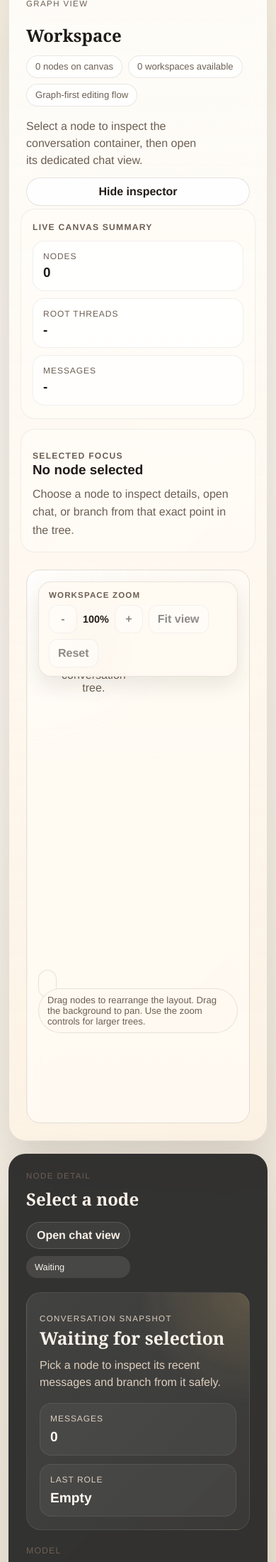
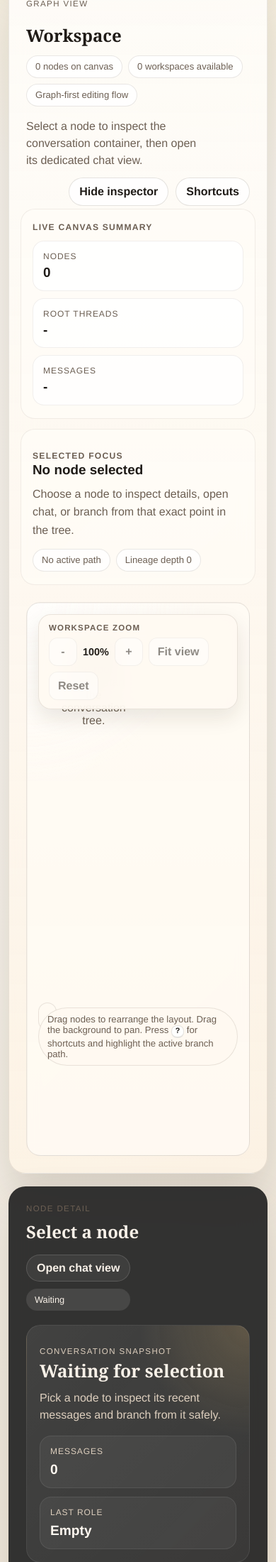
Before and after one commit to Howardleejhenhao/Generative-AI-LLM-Tree, a Django app: template tree_ui/templates/tree_ui/index.html in a window 390 px wide. Shown: the part 1752-3952 px from the top of the page at 71% size. Run offline with Django 5.2, Linux system fonts and the light colour scheme; the template is opened without the code that fills it, so the values that code supplies are empty.

Commit message:
feat: add graph shortcut and lineage cues

```diff
--- a/tree_ui/static/tree_ui/css/app.css
+++ b/tree_ui/static/tree_ui/css/app.css
@@ -820,10 +820,21 @@ body:has(.chat-page-immersive) .page-shell {
   background: rgba(255, 255, 255, 0.95);
 }
 
+.detail-toggle-button-quiet {
+  background: rgba(255, 255, 255, 0.72);
+}
+
 .detail-panel-actions {
   display: flex;
   flex-direction: column;
   align-items: flex-end;
+  gap: 10px;
+}
+
+.canvas-panel-action-row {
+  display: flex;
+  flex-wrap: wrap;
+  justify-content: flex-end;
   gap: 10px;
 }
 
@@ -1509,6 +1542,13 @@ body:has(.chat-page-immersive) .page-shell {
   line-height: 1.58;
 }
 
+.workspace-selection-flags {
+  display: flex;
+  flex-wrap: wrap;
+  gap: 8px;
+  margin-top: 14px;
+}
+
 .detail-focus-card {
   display: grid;
   gap: 16px;
@@ -1673,6 +1713,99 @@ body:has(.chat-page-immersive) .page-shell {
   -webkit-line-clamp: 3;
 }
 
+kbd {
+  display: inline-flex;
+  align-items: center;
+  justify-content: center;
+  min-width: 1.7em;
+  padding: 0.15em 0.45em;
+  border: 1px solid rgba(74, 58, 40, 0.14);
+  border-bottom-width: 2px;
+  border-radius: 8px;
+  background: rgba(255, 255, 255, 0.88);
+  color: var(--text);
+  font: inherit;
+  font-size: 0.82em;
+  font-weight: 700;
+  line-height: 1.1;
+}
+
+.workspace-help-dialog {
+  position: fixed;
+  inset: 0;
+  z-index: 20;
+}
+
+.workspace-help-backdrop {
+  position: absolute;
+  inset: 0;
+  background: rgba(20, 16, 12, 0.42);
+  backdrop-filter: blur(6px);
+}
+
+.workspace-help-card {
+  position: relative;
+  z-index: 1;
+  width: min(860px, calc(100vw - 32px));
+  margin: min(10vh, 84px) auto 0;
+  padding: 24px;
+  border: 1px solid rgba(55, 43, 31, 0.1);
+  border-radius: 28px;
+  box-shadow: 0 40px 80px rgba(26, 20, 15, 0.24);
+  backdrop-filter: blur(18px);
+  background: rgba(255, 250, 242, 0.94);
+}
+
+.workspace-help-header {
+  display: flex;
+  justify-content: space-between;
+  gap: 16px;
+  align-items: start;
+}
+
+.workspace-help-header h2,
+.workspace-help-section h3 {
+  margin: 0;
+  font-family: Georgia, "Times New Roman", serif;
+}
+
+.workspace-help-grid {
+  display: grid;
+  grid-template-columns: repeat(3, minmax(0, 1fr));
+  gap: 14px;
+  margin-top: 22px;
+}
+
+.workspace-help-section {
+  padding: 18px;
+  border: 1px solid rgba(74, 58, 40, 0.08);
+  border-radius: 20px;
+  background: rgba(255, 255, 255, 0.72);
+}
+
+.workspace-help-list {
+  display: grid;
+  gap: 12px;
+  margin: 16px 0 0;
+}
+
+.workspace-help-list div {
+  display: grid;
+  grid-template-columns: auto 1fr;
+  gap: 12px;
+  align-items: center;
+}
+
+.workspace-help-list dt,
+.workspace-help-list dd {
+  margin: 0;
+}
+
+.workspace-help-list dd {
+  color: var(--muted);
+  line-height: 1.45;
+}
+
 .chat-shell-header {
   right: 372px;
 }
@@ -1855,7 +1992,8 @@ body:has(.chat-page-immersive) .page-shell {
   .detail-panel-actions,
   .lineage-card-header,
   .chat-panel-header,
-  .chat-composer-actions {
+  .chat-composer-actions,
+  .workspace-help-header {
     align-items: stretch;
     flex-direction: column;
   }
--- a/tree_ui/static/tree_ui/js/app.js
+++ b/tree_ui/static/tree_ui/js/app.js
@@ -19,9 +19,15 @@ const workspaceRootCount = document.getElementById("workspace-root-count");
 const workspaceMessageCount = document.getElementById("workspace-message-count");
 const workspaceSelectionTitle = document.getElementById("workspace-selection-title");
 const workspaceSelectionSummary = document.getElementById("workspace-selection-summary");
+const workspaceSelectionType = document.getElementById("workspace-selection-type");
+const workspaceSelectionDepth = document.getElementById("workspace-selection-depth");
 const graphStatus = document.getElementById("graph-status");
 const detailPanelToggle = document.getElementById("detail-panel-toggle");
 const detailPanelPeek = document.getElementById("detail-panel-peek");
+const workspaceHelpToggle = document.getElementById("workspace-help-toggle");
+const workspaceHelpDialog = document.getElementById("workspace-help-dialog");
+const workspaceHelpBackdrop = document.getElementById("workspace-help-backdrop");
+const workspaceHelpClose = document.getElementById("workspace-help-close");
 const fitViewButton = document.getElementById("graph-fit-view");
 const zoomOutButton = document.getElementById("graph-zoom-out");
 const zoomInButton = document.getElementById("graph-zoom-in");
@@ -59,6 +65,7 @@ const editFeedback = document.getElementById("edit-feedback");
 const csrfToken = document.getElementById("csrf-token").value;
 let latestViewportState = null;
 let minimap = null;
+let activeLineageIds = new Set();
 
 function readStoredDetailPanelState() {
   try {
@@ -120,6 +127,21 @@ function getSelectedNode() {
   return nodesById.get(selectedNodeId) || null;
 }
 
+function getLineageIds(node) {
+  const ids = [];
+  let currentNode = node;
+
+  while (currentNode) {
+    ids.push(String(currentNode.id));
+    if (!currentNode.parent_id) {
+      break;
+    }
+    currentNode = nodesById.get(String(currentNode.parent_id)) || null;
+  }
+
+  return ids.reverse();
+}
+
 function getRootNodeCount() {
   return payload.nodes.filter((node) => node.parent_id === null || node.parent_id === undefined).length;
 }
@@ -165,11 +187,27 @@ function getSelectionSummaryText(node) {
   return `${messageText}${lineageText}${editText}`;
 }
 
+function isTypingTarget(element) {
+  if (!element) {
+    return false;
+  }
+
+  const tagName = element.tagName?.toLowerCase();
+  return tagName === "input" || tagName === "textarea" || tagName === "select" || element.isContentEditable;
+}
+
+function setWorkspaceHelpOpen(isOpen) {
+  workspaceHelpDialog.hidden = !isOpen;
+  workspaceHelpDialog.setAttribute("aria-hidden", String(!isOpen));
+  workspaceHelpToggle.setAttribute("aria-expanded", String(isOpen));
+}
+
 function updateWorkspaceSummary() {
   const nodeCount = payload.nodes.length;
   const rootCount = getRootNodeCount();
   const messageCount = getTotalMessageCount();
   const selectedNode = getSelectedNode();
+  const lineageIds = getLineageIds(selectedNode);
 
   heroNodeCount.textContent = `${nodeCount} ${nodeCount === 1 ? "node" : "nodes"}`;
   heroRootCount.textContent = `${rootCount} ${rootCount === 1 ? "thread" : "threads"}`;
@@ -179,6 +217,8 @@ function updateWorkspaceSummary() {
   workspaceMessageCount.textContent = String(messageCount);
   workspaceSelectionTitle.textContent = selectedNode ? selectedNode.title : "No node selected";
   workspaceSelectionSummary.textContent = getSelectionSummaryText(selectedNode);
+  workspaceSelectionType.textContent = selectedNode ? getNodeMode(selectedNode) : "No active path";
+  workspaceSelectionDepth.textContent = `Lineage depth ${lineageIds.length}`;
 }
 
 function getNodeChatUrl(nodeId) {
@@ -243,6 +283,7 @@ async function handleNodePositionCommit(nodeId, position) {
 
 function renderGraphCanvas() {
   return renderCanvas(payload.nodes, selectedNodeId, {
+    activeLineageIds,
     onSelect: updateSelection,
     onPositionCommit: handleNodePositionCommit,
     onMetricsChange: handleCanvasMetricsChange,
@@ -265,6 +306,7 @@ function updateFormState() {
 }
 
 function showEmptyNodeState() {
+  activeLineageIds = new Set();
   nodeTitle.textContent = "No node selected";
   nodeProvider.textContent = "Waiting";
   delete nodeProvider.dataset.provider;
@@ -292,6 +334,7 @@ function updateSelection(nodeId) {
     return;
   }
 
+  activeLineageIds = new Set(getLineageIds(node));
   nodeTitle.textContent = node.title;
   nodeProvider.textContent = node.provider;
   nodeProvider.dataset.provider = node.provider;
@@ -312,6 +355,67 @@ function updateSelection(nodeId) {
   updateFormState();
   updateWorkspaceSummary();
   renderGraphCanvas();
+}
+
+function toggleDetailPanel() {
+  setDetailPanelCollapsed(workspaceShell.dataset.detailPanelCollapsed !== "true");
+}
+
+function handleWorkspaceKeydown(event) {
+  if (isTypingTarget(event.target)) {
+    if (event.key === "Escape" && workspaceHelpDialog.hidden === false) {
+      setWorkspaceHelpOpen(false);
+      event.preventDefault();
+    }
+    return;
+  }
+
+  if (event.key === "Escape" && workspaceHelpDialog.hidden === false) {
+    setWorkspaceHelpOpen(false);
+    event.preventDefault();
+    return;
+  }
+
+  if (event.key === "?") {
+    setWorkspaceHelpOpen(workspaceHelpDialog.hidden);
+    event.preventDefault();
+    return;
+  }
+
+  if (event.key === "i" || event.key === "I") {
+    toggleDetailPanel();
+    event.preventDefault();
+    return;
+  }
+
+  if (event.key === "f" || event.key === "F") {
+    viewport.fitToGraph();
+    event.preventDefault();
+    return;
+  }
+
+  if (event.key === "0") {
+    viewport.resetZoom();
+    event.preventDefault();
+    return;
+  }
+
+  if (event.key === "+" || event.key === "=") {
+    viewport.zoomIn();
+    event.preventDefault();
+    return;
+  }
+
+  if (event.key === "-") {
+    viewport.zoomOut();
+    event.preventDefault();
+    return;
+  }
+
+  if ((event.key === "c" || event.key === "C") && !openChatLink.hidden && openChatLink.href) {
+    window.location.href = openChatLink.href;
+    event.preventDefault();
+  }
 }
 
 function getEditUrl(nodeId) {
@@ -427,15 +531,18 @@ rootModeToggle.addEventListener("change", updateFormState);
 nodeForm.addEventListener("submit", handleNodeSubmit);
 editForm.addEventListener("submit", handleEditSubmit);
 workspaceCreateForm.addEventListener("submit", handleWorkspaceCreateSubmit);
-detailPanelToggle.addEventListener("click", () => {
-  setDetailPanelCollapsed(workspaceShell.dataset.detailPanelCollapsed !== "true");
-});
+detailPanelToggle.addEventListener("click", toggleDetailPanel);
 detailPanelPeek.addEventListener("click", () => setDetailPanelCollapsed(false));
+workspaceHelpToggle.addEventListener("click", () => setWorkspaceHelpOpen(workspaceHelpDialog.hidden));
+workspaceHelpClose.addEventListener("click", () => setWorkspaceHelpOpen(false));
+workspaceHelpBackdrop.addEventListener("click", () => setWorkspaceHelpOpen(false));
 fitViewButton.addEventListener("click", () => viewport.fitToGraph());
 zoomOutButton.addEventListener("click", () => viewport.zoomOut());
 zoomInButton.addEventListener("click", () => viewport.zoomIn());
 zoomResetButton.addEventListener("click", () => viewport.resetZoom());
+window.addEventListener("keydown", handleWorkspaceKeydown);
 syncModelOptions(providerInput, modelInput);
+setWorkspaceHelpOpen(false);
 setDetailPanelCollapsed(readStoredDetailPanelState());
 renderGraphCanvas();
 updateSelection(selectedNodeId);
--- a/tree_ui/static/tree_ui/js/canvas.js
+++ b/tree_ui/static/tree_ui/js/canvas.js
@@ -13,7 +13,7 @@ export function getNodeBounds(node) {
   };
 }
 
-function drawEdge(svg, fromNode, toNode) {
+function drawEdge(svg, fromNode, toNode, isActive = false) {
   const startX = fromNode.position.x + NODE_WIDTH;
   const startY = fromNode.position.y + NODE_MIDPOINT_Y;
   const endX = toNode.position.x;
@@ -26,6 +26,7 @@ function drawEdge(svg, fromNode, toNode) {
     `M ${startX} ${startY} C ${startX + curveOffset} ${startY}, ${endX - curveOffset} ${endY}, ${endX} ${endY}`,
   );
   path.setAttribute("class", "graph-edge");
+  path.dataset.active = String(isActive);
   svg.appendChild(path);
 }
 
@@ -68,7 +69,7 @@ function applyNodePosition(card, node) {
 }
 
 export function renderCanvas(nodes, selectedNodeId, handlers = {}) {
-  const { onSelect, onPositionCommit, onMetricsChange, getViewportScale } = handlers;
+  const { activeLineageIds = new Set(), onSelect, onPositionCommit, onMetricsChange, getViewportScale } = handlers;
   const stage = document.getElementById("graph-stage");
   const canvas = document.getElementById("graph-canvas");
   const nodeLayer = document.getElementById("graph-nodes");
@@ -95,7 +96,12 @@ export function renderCanvas(nodes, selectedNodeId, handlers = {}) {
 
       const parentNode = nodesById.get(String(node.parent_id));
       if (parentNode) {
-        drawEdge(edgeLayer, parentNode, node);
+        drawEdge(
+          edgeLayer,
+          parentNode,
+          node,
+          activeLineageIds.has(String(parentNode.id)) && activeLineageIds.has(String(node.id)),
+        );
       }
     }
   }
@@ -119,6 +125,7 @@ export function renderCanvas(nodes, selectedNodeId, handlers = {}) {
     button.className = "graph-node";
     button.dataset.provider = node.provider;
     button.dataset.selected = String(String(node.id) === String(selectedNodeId));
+    button.dataset.lineage = String(activeLineageIds.has(String(node.id)));
     button.dataset.suppressClick = "false";
     button.dataset.dragging = "false";
     applyNodePosition(button, node);
--- a/tree_ui/templates/tree_ui/index.html
+++ b/tree_ui/templates/tree_ui/index.html
@@ -96,9 +96,14 @@
         </div>
         <div class="canvas-panel-actions">
           <p class="panel-note">Select a node to inspect the conversation container, then open its dedicated chat view.</p>
-          <button class="detail-toggle-button" id="detail-panel-toggle" type="button" aria-expanded="true" aria-controls="detail-panel">
-            Hide inspector
-          </button>
+          <div class="canvas-panel-action-row">
+            <button class="detail-toggle-button" id="detail-panel-toggle" type="button" aria-expanded="true" aria-controls="detail-panel">
+              Hide inspector
+            </button>
+            <button class="detail-toggle-button detail-toggle-button-quiet" id="workspace-help-toggle" type="button" aria-expanded="false" aria-controls="workspace-help-dialog">
+              Shortcuts
+            </button>
+          </div>
         </div>
       </div>
       <div class="workspace-stage-bar">
@@ -125,6 +130,10 @@
           <p id="workspace-selection-summary">
             Choose a node to inspect details, open chat, or branch from that exact point in the tree.
           </p>
+          <div class="workspace-selection-flags">
+            <span class="workspace-summary-pill" id="workspace-selection-type">No active path</span>
+            <span class="workspace-summary-pill" id="workspace-selection-depth">Lineage depth 0</span>
+          </div>
         </section>
       </div>
       <div class="graph-stage" id="graph-stage">
@@ -156,7 +165,7 @@
           <div class="graph-nodes" id="graph-nodes"></div>
         </div>
         <p class="graph-status" id="graph-status" data-node-position-url-template="{% url 'update_node_position' graph_payload.workspace.slug 999999 %}" role="status" aria-live="polite"></p>
-        <p class="graph-hint" id="graph-hint">Drag nodes to rearrange the layout. Drag the background to pan. Use the zoom controls for larger trees.</p>
+        <p class="graph-hint" id="graph-hint">Drag nodes to rearrange the layout. Drag the background to pan. Press <kbd>?</kbd> for shortcuts and highlight the active branch path.</p>
       </div>
     </div>
 
@@ -273,6 +282,48 @@
     </aside>
   </section>
 
+  <section class="workspace-help-dialog" id="workspace-help-dialog" hidden aria-hidden="true">
+    <div class="workspace-help-backdrop" id="workspace-help-backdrop"></div>
+    <div class="workspace-help-card" role="dialog" aria-modal="true" aria-labelledby="workspace-help-title">
+      <div class="workspace-help-header">
+        <div>
+          <p class="panel-kicker">Workspace Shortcuts</p>
+          <h2 id="workspace-help-title">Keyboard navigation for the graph</h2>
+        </div>
+        <button class="detail-toggle-button detail-toggle-button-quiet" id="workspace-help-close" type="button">
+          Close
+        </button>
+      </div>
+      <div class="workspace-help-grid">
+        <article class="workspace-help-section">
+          <h3>Viewport</h3>
+          <dl class="workspace-help-list">
+            <div><dt><kbd>+</kbd> / <kbd>=</kbd></dt><dd>Zoom in</dd></div>
+            <div><dt><kbd>-</kbd></dt><dd>Zoom out</dd></div>
+            <div><dt><kbd>0</kbd></dt><dd>Reset zoom</dd></div>
+            <div><dt><kbd>F</kbd></dt><dd>Fit graph to view</dd></div>
+          </dl>
+        </article>
+        <article class="workspace-help-section">
+          <h3>Panels</h3>
+          <dl class="workspace-help-list">
+            <div><dt><kbd>I</kbd></dt><dd>Toggle inspector</dd></div>
+            <div><dt><kbd>?</kbd></dt><dd>Open or close this help panel</dd></div>
+            <div><dt><kbd>Esc</kbd></dt><dd>Close the help panel</dd></div>
+          </dl>
+        </article>
+        <article class="workspace-help-section">
+          <h3>Selection</h3>
+          <dl class="workspace-help-list">
+            <div><dt><kbd>C</kbd></dt><dd>Open selected node chat</dd></div>
+            <div><dt><kbd>Click</kbd></dt><dd>Select a node and highlight its lineage</dd></div>
+            <div><dt><kbd>Drag</kbd></dt><dd>Move a node and persist its layout</dd></div>
+          </dl>
+        </article>
+      </div>
+    </div>
+  </section>
+
   {{ graph_payload|json_script:"graph-payload" }}
   <script type="module" src="{% static 'tree_ui/js/app.js' %}"></script>
 {% endblock %}
--- a/tree_ui/tests.py
+++ b/tree_ui/tests.py
@@ -31,12 +31,14 @@ class WorkspaceGraphViewTests(TestCase):
         self.assertContains(response, "Use the graph as the main workspace, not a side panel.")
         self.assertContains(
             response,
-            "Drag nodes to rearrange the layout. Drag the background to pan. Use the zoom controls for larger trees.",
+            "Drag nodes to rearrange the layout. Drag the background to pan. Press",
         )
         self.assertContains(response, "Workspace Zoom")
         self.assertContains(response, "Fit view")
         self.assertContains(response, "Minimap")
         self.assertContains(response, "Hide inspector")
+        self.assertContains(response, "Shortcuts")
+        self.assertContains(response, "Workspace Shortcuts")
         self.assertContains(response, "Create Workspace")
         self.assertContains(response, "Pick the graph you want to work in.")
         self.assertContains(response, "Live canvas summary")
```
Also changed, not shown: other parts of tree_ui/static/tree_ui/css/app.css (+33 -1 lines), docs/agent-progress.md (+45 -0 lines).
